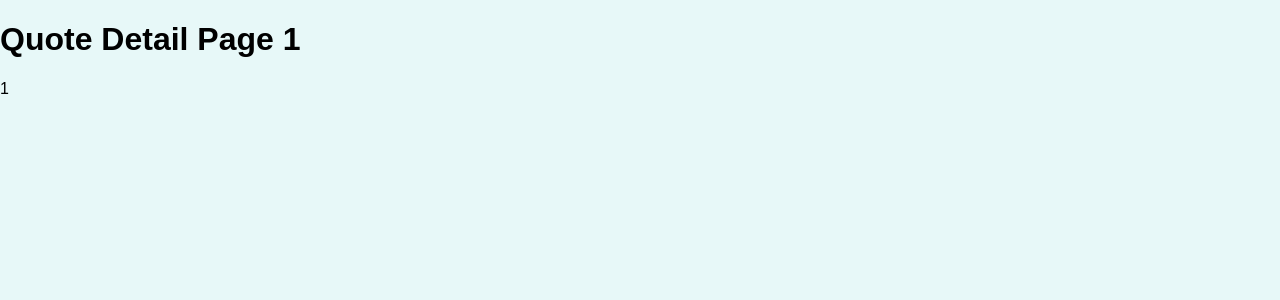
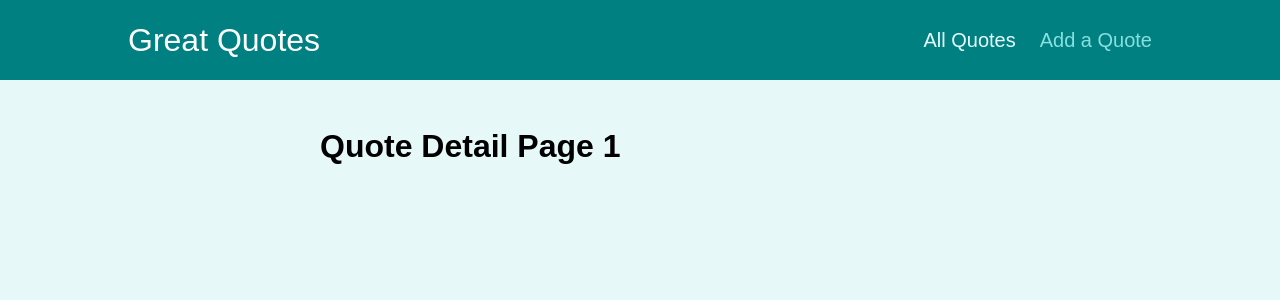
Before and after one commit to Solar5503/react-complete-guide-max11-router2-v5--, a React (Create React App) app: page /quotes/1 in a window 1280 px wide. Shown: the top 300 px of the page. Built offline with nearby package versions, Linux system fonts and the light colour scheme.

Commit message:
add layout components

```diff
--- a/src/App.js
+++ b/src/App.js
@@ -2,9 +2,11 @@
 import AllQuotes from './pages/AllQuotes';
 import NewQuote from './pages/NewQuote';
 import QuoteDetail from './pages/QuoteDetail';
+import Layout from './components/layout/Layout';
 
 function App() {
   return (
+    <Layout>
       <Switch>
         <Route path="/" exact>
           <Redirect to="/quotes" />
@@ -19,6 +21,7 @@
           <NewQuote />
         </Route>
       </Switch>
+    </Layout>
   );
 }
 
--- /dev/null
+++ b/src/components/layout/Layout.js
@@ -0,0 +1,14 @@
+import React from 'react';
+import styles from './Layout.module.css';
+import MainNavigation from './MainNavigation';
+
+const Layout = ({ children }) => {
+  return (
+    <>
+      <MainNavigation />
+      <main className={styles.main}>{children}</main>
+    </>
+  );
+};
+
+export default Layout;
--- /dev/null
+++ b/src/components/layout/MainNavigation.js
@@ -0,0 +1,27 @@
+import React from 'react';
+import { NavLink } from 'react-router-dom';
+import styles from './MainNavigation.module.css';
+
+const MainNavigation = () => {
+  return (
+    <header className={styles.header}>
+      <div className={styles.logo}>Great Quotes</div>
+      <nav className={styles.nav}>
+        <ul>
+          <li>
+            <NavLink to="/quotes" activeClassName={styles.active}>
+              All Quotes
+            </NavLink>
+          </li>
+          <li>
+            <NavLink to="/new-quote" activeClassName={styles.active}>
+              Add a Quote
+            </NavLink>
+          </li>
+        </ul>
+      </nav>
+    </header>
+  );
+};
+
+export default MainNavigation;
--- a/src/pages/QuoteDetail.js
+++ b/src/pages/QuoteDetail.js
@@ -7,7 +7,6 @@
   return (
     <>
       <h1>Quote Detail Page {quoteId}</h1>
-      <p>{quoteId}</p>
       <Route path={`/quotes/${quoteId}/comments`}>
         <Comments />
       </Route>
```
Lines whose indentation alone changed are shown as unchanged.
